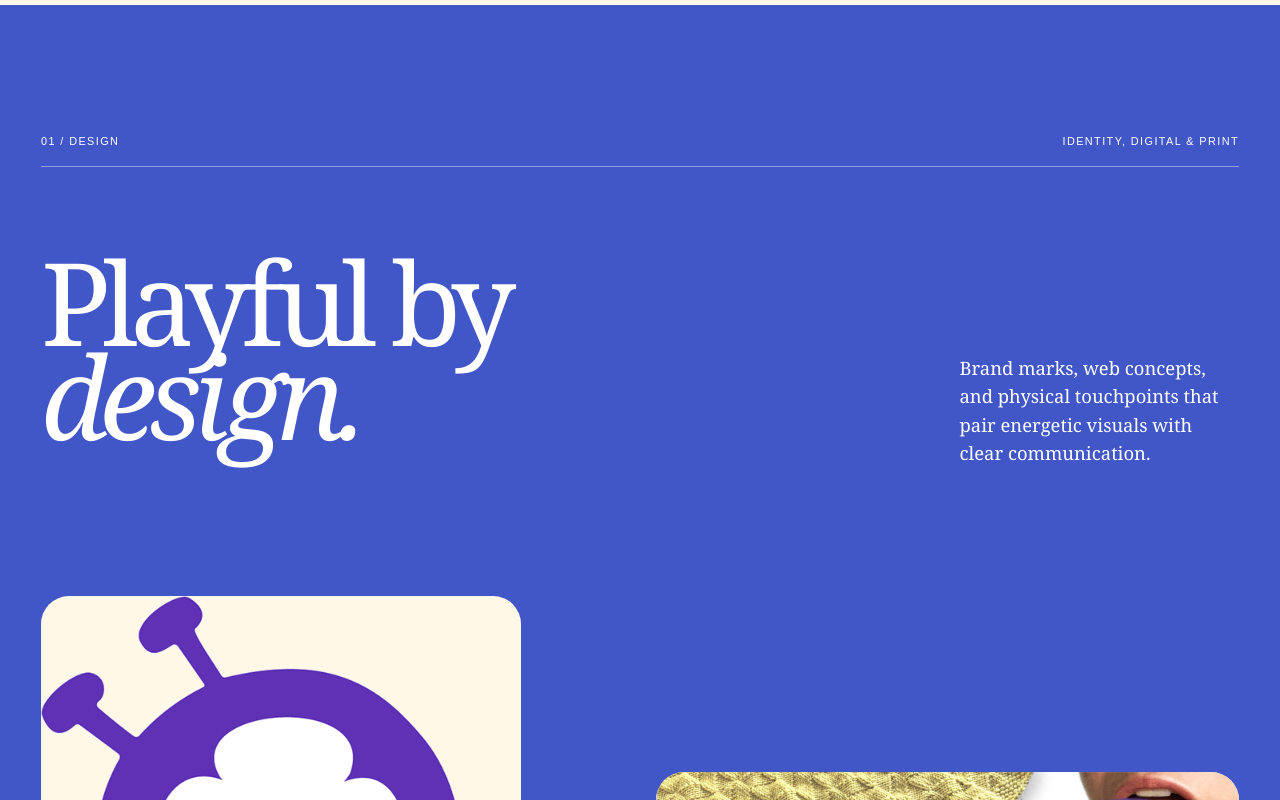
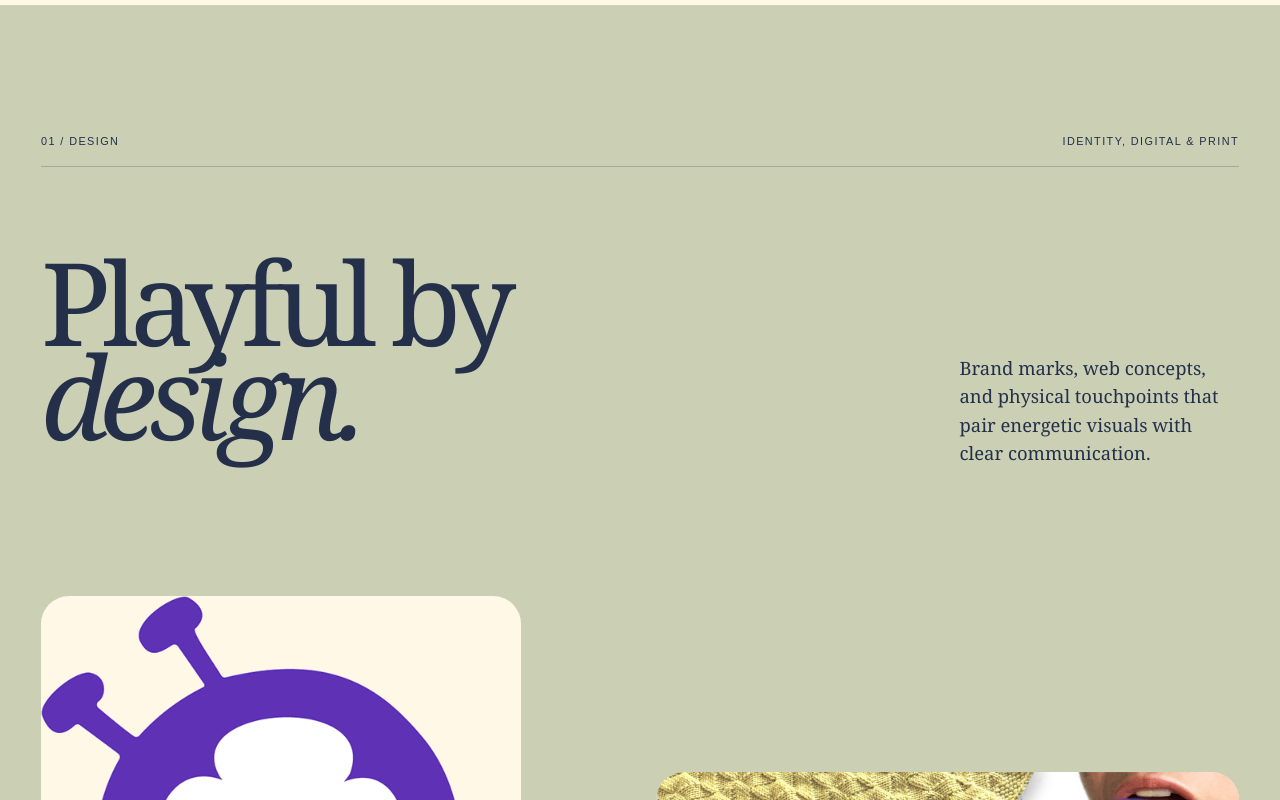
Before and after one commit to alexandraenck/alexandraenck.github.io, a Next.js app: page / in a window 1280 px wide. Shown: the part 1760-2560 px from the top of the page. Built offline with nearby package versions, Linux system fonts and the light colour scheme.

Commit message:
Soften design section with earthy sage

```diff
--- a/app/globals.css
+++ b/app/globals.css
@@ -6,6 +6,7 @@
   --cobalt: #4156c7;
   --lilac: #c9bbff;
   --mint: #a9dec9;
+  --sage: #cbd0b5;
   --earth: #9b6244;
   --pink: #f5a9cf;
   --teal: #287c78;
@@ -177,7 +178,8 @@ em { font-weight: 400; }
 .design-intro p, .knitwear-intro p, .tv-grid p, .about-grid p { font-family: Georgia, "Times New Roman", serif; font-size: 1.15rem; line-height: 1.55; max-width: 31rem; }
 figcaption { font-size: .65rem; letter-spacing: .12em; margin-top: .7rem; text-transform: uppercase; }
 
-.design-section { background: var(--cobalt); color: white; }
+.design-section { background: var(--sage); color: var(--ink); }
+.design-section .project-kicker.light { border-color: var(--line); }
 .design-intro { align-items: end; display: grid; gap: 5rem; grid-template-columns: 1.5fr .5fr; margin: 4rem 0 8rem; }
 .design-grid { display: grid; gap: 7rem 2.5vw; grid-template-columns: repeat(12, 1fr); }
 .design-card { margin: 0; }
```
